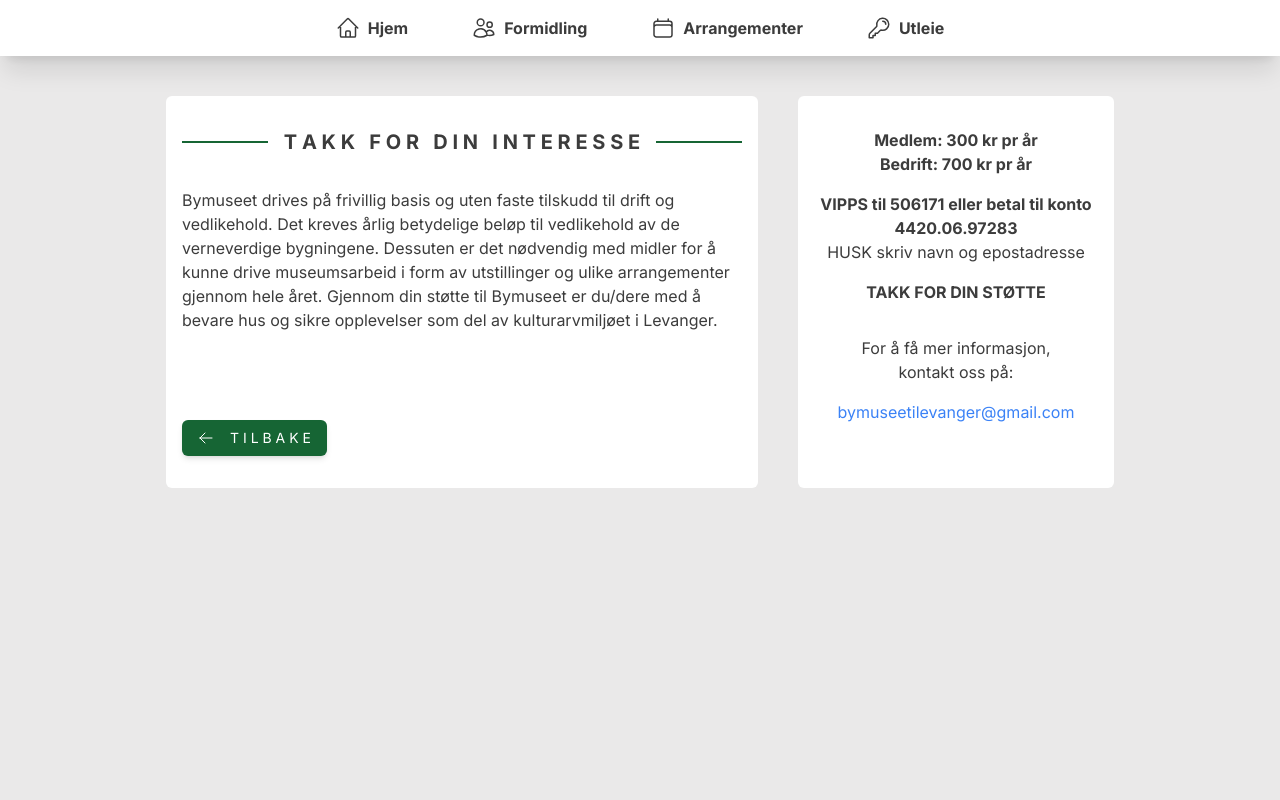
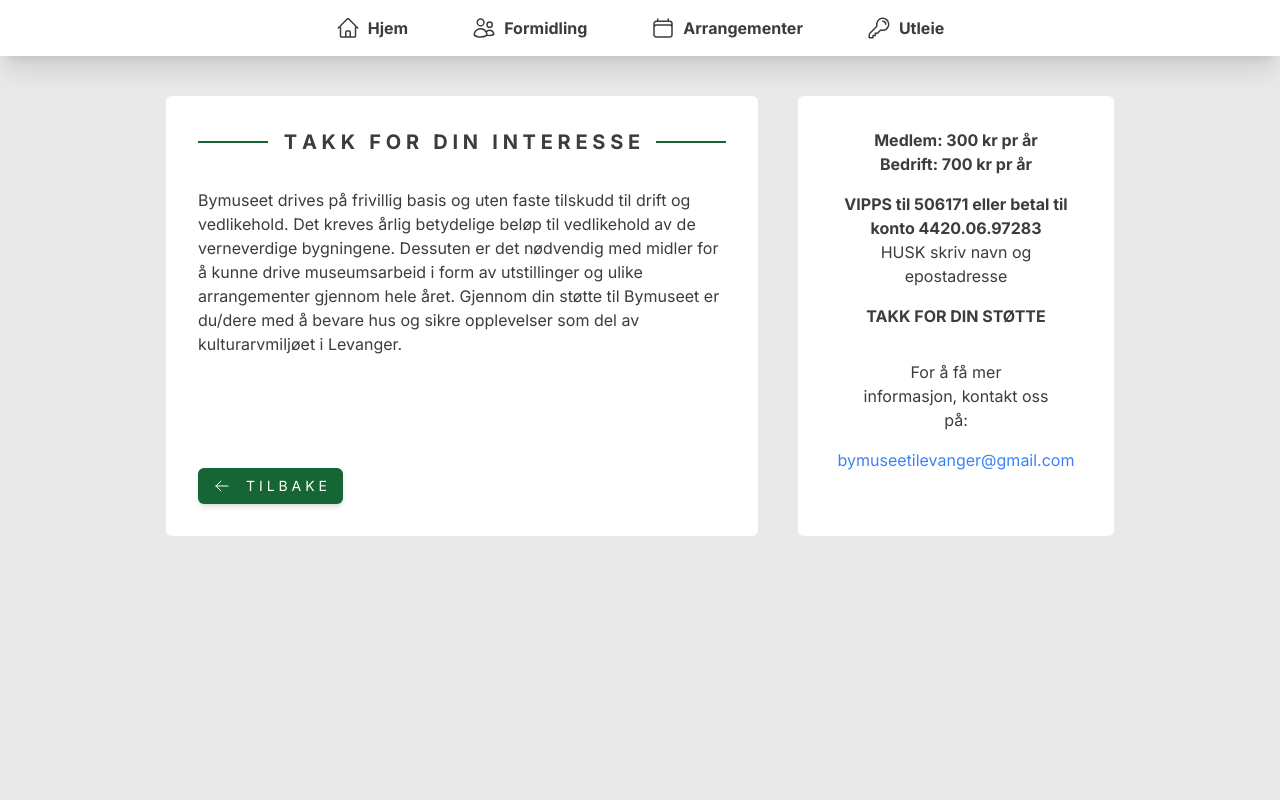
Before and after one commit to magnusgiverin/bymuseet, a Next.js app in the folder src/bymuseet/: page /medlem in a window 1280 px wide. Shown: the top 800 px of the page. Built offline with nearby package versions, Linux system fonts and the light colour scheme.

Commit message:
Update: Update margins

```diff
--- a/src/bymuseet/src/app/lokaliteter/[location-id]/Information.tsx
+++ b/src/bymuseet/src/app/lokaliteter/[location-id]/Information.tsx
@@ -12,7 +12,7 @@ const Information: React.FC<InformationProps> = ({ location }) => {
             {location.info ? (
                 <div className='flex flex-col lg:flex-row gap-5 md:gap-10 mb-5 md:mb-10'>
                     {location.facts && (
-                        <div className='flex flex-col shadow-md w-full lg:w-1/4 bg-white md:rounded-md p-8 gap-y-4'>
+                        <div className='flex flex-col shadow-md w-full lg:w-1/4 bg-white md:rounded-md py-8 px-4 md:p-8 gap-y-4'>
                             {Object.entries(location.facts)
                                 .map(([key, value]) => (
                                     <span key={key} className='flex flex-col'>
@@ -22,7 +22,7 @@ const Information: React.FC<InformationProps> = ({ location }) => {
                                 ))}
                         </div>
                     )}
-                    <div className={`shadow-md bg-white rounded-0 md:rounded-md w-full p-8 ${location.facts ? 'lg:w-3/4' : ''}`}>
+                    <div className={`shadow-md bg-white rounded-0 md:rounded-md w-full py-8 px-4 md:p-8 ${location.facts ? 'lg:w-3/4' : ''}`}>
                         <SubTitle text='informasjon'/>
                         <div className="flex flex-col gap-4">
                             {Object.entries(location.info)
@@ -35,7 +35,7 @@ const Information: React.FC<InformationProps> = ({ location }) => {
             ) : (
                 <>
                     {location.facts && (
-                        <div className='flex flex-col shadow-md w-full mb-5 md:mb-10 bg-white md:rounded-md p-8 gap-y-4'>
+                        <div className='flex flex-col shadow-md w-full mb-5 md:mb-10 bg-white md:rounded-md py-8 px-4 md:p-8 gap-y-4'>
                             {Object.entries(location.facts)
                                 .map(([key, value]) => (
                                     <span key={key} className='flex flex-col'>
--- a/src/bymuseet/src/app/medlem/page.tsx
+++ b/src/bymuseet/src/app/medlem/page.tsx
@@ -4,8 +4,8 @@ import { Title } from "../Components/Title";
 
 export default function Medlem() {
     return (
-        <main className="flex flex-col lg:flex-row gap-5 md:gap-10 w-full my-5 md:my-10">
-            <div className="w-full lg:w-2/3 h-auto bg-white p-8 md:rounded-md flex flex-col py-8 px-4">
+        <main className="h-auto flex flex-col lg:flex-row gap-5 md:gap-10 w-full my-5 md:my-10">
+            <div className="w-full lg:w-2/3 h-auto bg-white p-8 md:rounded-md flex flex-col py-8 px-4 md:p-8">
                 <span className="w-full">
                     <Title text="Takk for din interesse" shortText="takk" />
                 </span>
@@ -14,7 +14,7 @@ export default function Medlem() {
                     <Button icon={"ArrowLeft_sm"} text={"tilbake"} iconPosition="left" />
                 </div>
             </div>
-            <div className="w-full lg:w-1/3 bg-white py-8 px-4 md:rounded-md flex flex-col items-center">
+            <div className="w-full lg:w-1/3 bg-white py-8 px-4 md:p-8 md:rounded-md flex flex-col items-center">
                 <div className="w-full flex flex-col items-center justify-center text-center">
                     <p className="font-bold">Medlem: 300 kr pr år</p>
                     <p className="font-bold">Bedrift: 700 kr pr år</p>
```
